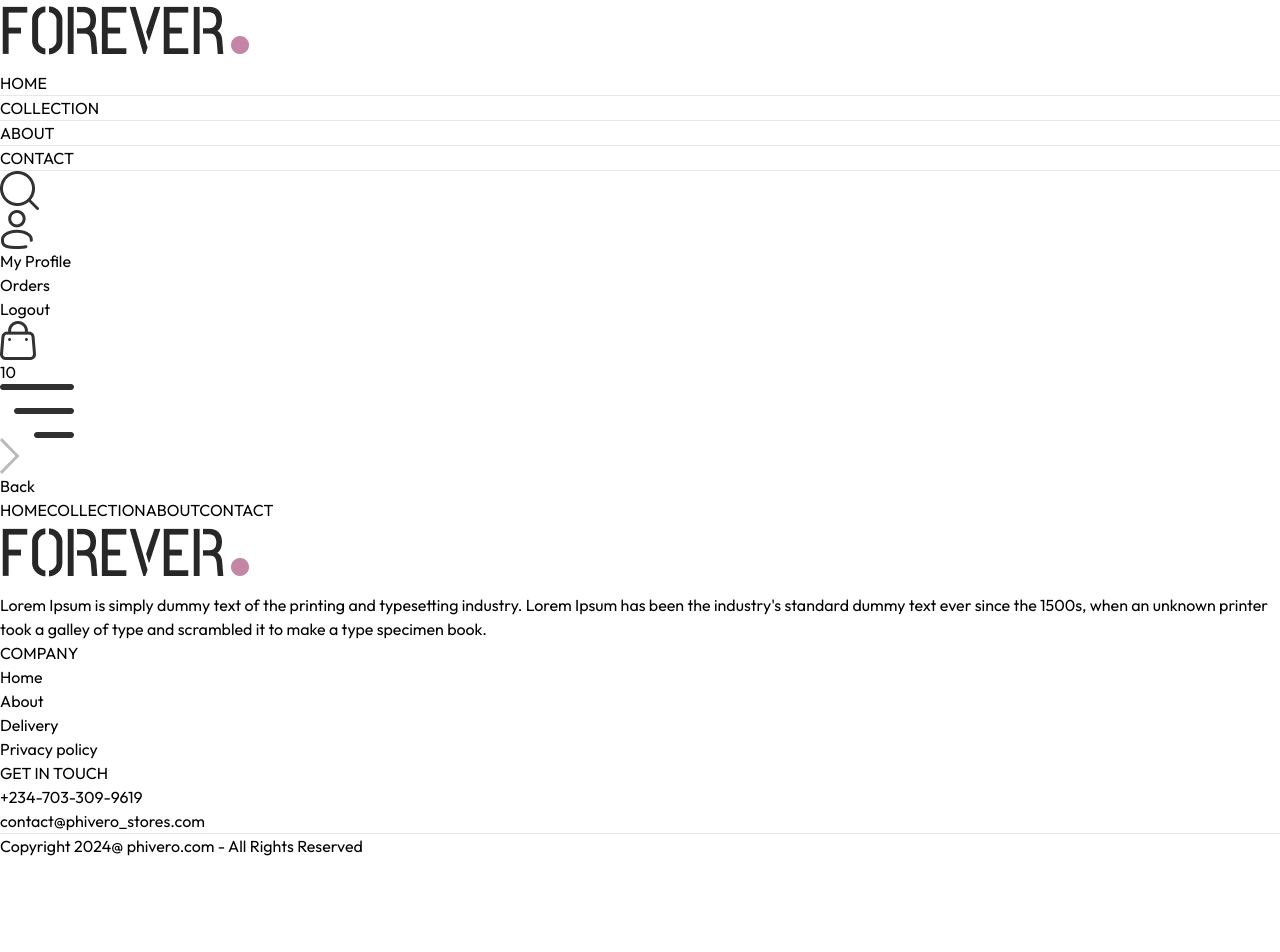
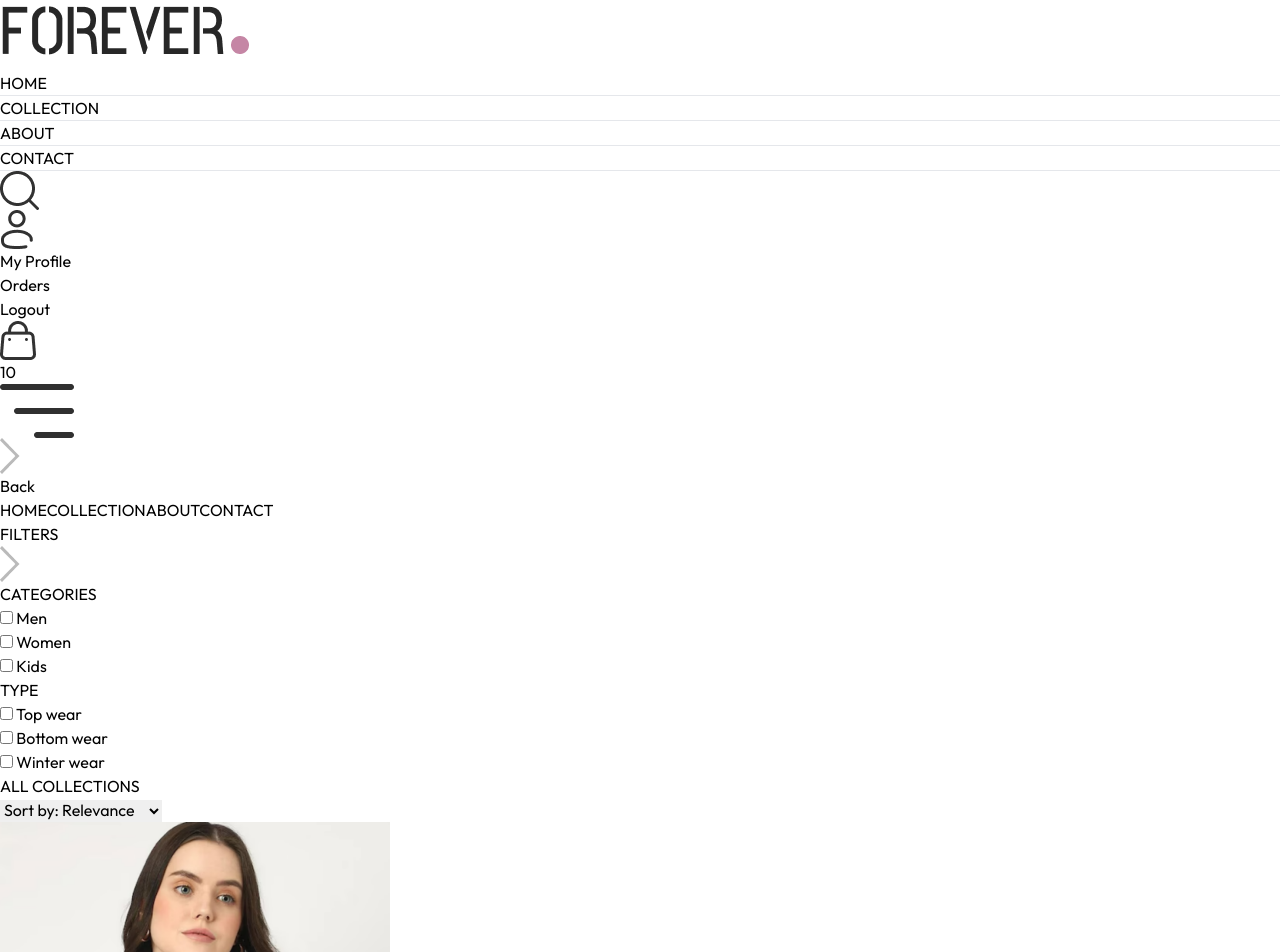
Before and after one commit to Majorbangz88/phivero_store, a React (Vite) app: page /collection in a window 1280 px wide. Shown: the top 952 px of the page. Before the commit the page ends 858 px from the top, so only its background shows below. Built offline with nearby package versions, Linux system fonts and the light colour scheme.

Commit message:
worked on the collections page as well as all its functionalities, added a searchBar component for search purposes

```diff
--- a/index.html
+++ b/index.html
@@ -4,7 +4,7 @@
     <meta charset="UTF-8" />
     <link rel="icon" type="image/svg+xml" href="/vite.svg" />
     <meta name="viewport" content="width=device-width, initial-scale=1.0" />
-    <title>Banging</title>
+    <title>Phivero</title>
   </head>
   <body>
     <div id="root"></div>
--- a/src/App.jsx
+++ b/src/App.jsx
@@ -11,11 +11,13 @@
 import Orders from "./pages/orders.jsx";
 import NavBar from "./components/navBar.jsx";
 import Footer from "./components/footer.jsx";
+import SearchBar from "./components/searchBar.jsx";
 
 const App = () => {
     return (
         <div className={'px-4 sm:px-[5vw] md:px-[7vw] Ig:px-[7vw] lg:px-[9vw]'}>
             <NavBar />
+            <SearchBar />
             <Routes>
                 <Route path="/" element={<Home/>} />
                 <Route path="/collection" element={<Collection/>} />
--- a/src/components/navBar.jsx
+++ b/src/components/navBar.jsx
@@ -1,10 +1,13 @@
-import React, {useState} from 'react';
+import React, {useContext, useState} from 'react';
 import {assets} from "../assets/frontend_assets/assets.js";
 import {Link, NavLink} from "react-router-dom";
+import {ShopContext} from "../context/shopContext.jsx";
 
 function NavBar() {
 
     const [visible, setVisible] = useState(false);
+    const {setShowSearch} = useContext(ShopContext);
+
     return (
         <div className='flex items-center justify-between py-5 font-medium'>
             <Link to={'/'}>
@@ -30,7 +33,7 @@
                 </NavLink>
             </ul>
             <div className='flex item-center gap-6'>
-                <img src={assets.search_icon} alt="Search" className="w-5 h-5 cursor-pointer" />
+                <img onClick={()=>setShowSearch(true)} src={assets.search_icon} alt="Search" className="w-5 h-5 cursor-pointer" />
 
                 <div className='group relative'>
                     <img src={assets.profile_icon} alt="Profile" className="w-5 cursor-pointer" />
--- /dev/null
+++ b/src/components/searchBar.jsx
@@ -0,0 +1,31 @@
+import React, {useContext, useEffect, useState} from 'react';
+import {ShopContext} from "../context/shopContext.jsx";
+import {assets} from "../assets/frontend_assets/assets.js";
+import {useLocation} from "react-router-dom";
+
+function SearchBar() {
+
+    const {search, setSearch, showSearch, setShowSearch} = useContext(ShopContext);
+    const [visible, setVisible] = useState(false);
+    const location = useLocation();
+
+    useEffect(() => {
+        if (location.pathname.includes('collection')) {
+            setVisible(true);
+        } else {
+            setVisible(false);
+        }
+    })
+
+    return showSearch && visible ? (
+        <div className="border-t border-b bg-gray-50 text-center">
+            <div className="inline-flex items-center justify-center border border-gray-400 px-5 py-2 my-5 mx-3 rounded-full w-3/4 sm:w-1/2">
+                <input value={search} onChange={(e) => setSearch(e.target.value)} type="text" placeholder={'Search'} className="flex-1 outline-none bg-inherit text-sm"/>
+                <img className='w-4' src={assets.search_icon} alt=""/>
+            </div>
+            <img onClick={()=>setShowSearch(false)} className="inline w-3 cursor-pointer" src={assets.cross_icon} alt=""/>
+        </div>
+    ) : null;
+}
+
+export default SearchBar;
--- a/src/components/title.jsx
+++ b/src/components/title.jsx
@@ -3,7 +3,7 @@
 function Title({text1, text2}) {
     return (
         <div className="inline-flex gap-2 items-center mb-3">
-            <p className="text-gray-500">{text1}<span className="text-gray-700 font-medium">{text2}</span></p>
+            <p className="text-gray-500">{text1} <span className="text-gray-700 font-medium">{text2}</span></p>
             <p className="w-8 sm:w-12 h-[1px] sm:h-[2px] bg-gray-700"></p>
         </div>
     );
--- a/src/context/shopContext.jsx
+++ b/src/context/shopContext.jsx
@@ -1,4 +1,4 @@
-import {createContext} from "react";
+import {createContext, useState} from "react";
 import {products} from "../assets/frontend_assets/assets.js";
 
 export const ShopContext = createContext();
@@ -7,9 +7,12 @@
 
     const currency = '$';
     const deliveryFee = 10;
+    const [search, setSearch] = useState('');
+    const [showSearch, setShowSearch] = useState(false);
 
     const value = {
-        products, currency, deliveryFee
+        products, currency, deliveryFee,
+        search, setSearch, showSearch, setShowSearch
     }
 
     return (
--- a/src/pages/collection.jsx
+++ b/src/pages/collection.jsx
@@ -1,8 +1,134 @@
-import React from 'react';
+import React, {useContext, useEffect, useState} from 'react';
+import {ShopContext} from "../context/shopContext.jsx";
+import {assets} from "../assets/frontend_assets/assets.js";
+import Title from "../components/title.jsx";
+import ProductItem from "../components/productItem.jsx";
 
-function Collection(props) {
+function Collection() {
+
+    const { products, search, showSearch } = useContext(ShopContext);
+    const [showFilter, setShowFilter] = useState(false);
+    const [filterProducts, setFilterProducts] = useState([]);
+    const [category, setCategory] = useState([]);
+    const [subCategory, setSubCategory] = useState([]);
+    const [sortType, setSortType] = useState('relevant');
+
+    const toggleCategory = (e) => {
+        if (category.includes(e.target.value)) {
+            setCategory(prev=> prev.filter(item => item !== e.target.value));
+        } else {
+            setCategory(prev=> [...prev,e.target.value]);
+        }
+    }
+
+    const toggleSubCategory = (e) => {
+        if (subCategory.includes(e.target.value)) {
+            setSubCategory(prev=> prev.filter(item => item !== e.target.value));
+        } else {
+            setSubCategory(prev=> [...prev,e.target.value]);
+        }
+    }
+
+    const applyFilter = () => {
+        let productsCopy = products.slice();
+
+        if (showSearch && search) {
+            productsCopy = productsCopy.filter(item => item.name.toLowerCase().includes(search.toLowerCase()));
+        }
+
+        if (category.length > 0) {
+            productsCopy = productsCopy.filter(item => category.includes(item.category));
+        }
+
+        if (subCategory.length > 0) {
+            productsCopy = productsCopy.filter(item => subCategory.includes(item.subCategory));
+        }
+
+        setFilterProducts(productsCopy);
+    }
+
+    const sortProduct = () => {
+        let fpCopy = products.slice();
+
+        switch (sortType) {
+            case 'low-high':
+                setFilterProducts(fpCopy.sort((a, b) => (a.price - b.price)));
+                break;
+
+            case 'high-low':
+                setFilterProducts(fpCopy.sort((a, b) => (b.price - a.price)));
+                break;
+            default:
+                applyFilter();
+                break;
+        }
+    }
+
+    useEffect(() => {
+        applyFilter();
+    }, [category, subCategory, search, showSearch]);
+
+    useEffect(() => {
+        sortProduct();
+    },[sortType])
+
     return (
-        <div></div>
+        <div className="flex flex-col sm:flex-row gap-1 sm:gap-10 pt-10 border-t">
+            <div className="min-w-60">
+                <p onClick={() => setShowFilter(!showFilter)} className="my-2 text-xl flex items-center cursor-pointer gap-2">FILTERS
+                    <img className={`h-3 sm:hidden ${showFilter ? 'rotate-90' : ''}`} src={assets.dropdown_icon} alt=""/>
+                </p>
+
+                <div className={`border border-gray-300 pl-5 py-3 mt-6 ${showFilter ? '' : 'hidden'} sm:block`}>
+                    <p className="mb-3 text-sm font-medium">CATEGORIES</p>
+                    <div className="flex flex-col gap-2 text-sm font-light text-gray-700">
+                        <p className="flex gap-2">
+                            <input type="checkbox" className="w-3" value={'Men'} onChange={toggleCategory}/> Men
+                        </p>
+                        <p className="flex gap-2">
+                            <input type="checkbox" className="w-3" value={'Women'} onChange={toggleCategory}/> Women
+                        </p>
+                        <p className="flex gap-2">
+                            <input type="checkbox" className="w-3" value={'Kids'} onChange={toggleCategory}/> Kids
+                        </p>
+                    </div>
+                </div>
+
+                <div className={`border border-gray-300 pl-5 py-3 my-5 ${showFilter ? '' : 'hidden'} sm:block`}>
+                    <p className="mb-3 text-sm font-medium">TYPE</p>
+                    <div className="flex flex-col gap-2 text-sm font-light text-gray-700">
+                        <p className="flex gap-2">
+                            <input type="checkbox" className="w-3" value={'Topwear'} onChange={toggleSubCategory}/> Top wear
+                        </p>
+                        <p className="flex gap-2">
+                            <input type="checkbox" className="w-3" value={'Bottomwear'} onChange={toggleSubCategory}/> Bottom wear
+                        </p>
+                        <p className="flex gap-2">
+                            <input type="checkbox" className="w-3" value={'Winterwear'} onChange={toggleSubCategory}/> Winter wear
+                        </p>
+                    </div>
+                </div>
+            </div>
+
+            <div className="flex-1">
+                <div className="flex justify-between text-base sm:text-2xl mb-4">
+                    <Title text1={'ALL'} text2={'COLLECTIONS'} />
+                    <select onChange={(e) => setSortType(e.target.value)} className="border-2 border-gray-300 text-sm px-2">
+                        <option value="relevant">Sort by: Relevance</option>
+                        <option value="low-high">Sort by: Low to High</option>
+                        <option value="high-low">Sort by: High to Low</option>
+                    </select>
+                </div>
+
+                <div className="grid grid-cols-2 md:grid-cols-3 lg:grid-cols-4 gap-y-6">
+                    {
+                        filterProducts.map((item, index) => (
+                            <ProductItem key={index} name={item.name} id={item._id} price={item.price} image={item.image} />
+                        ))
+                    }
+                </div>
+            </div>
+        </div>
     );
 }
 
--- a/src/pages/home.jsx
+++ b/src/pages/home.jsx
@@ -4,6 +4,7 @@
 import BestSeller from "../components/bestSeller.jsx";
 import OurPolicy from "../components/ourPolicy.jsx";
 import NewsLetterBox from "../components/newsLetterBox.jsx";
+import SearchBar from "../components/searchBar.jsx";
 
 function Home() {
     return (
```
